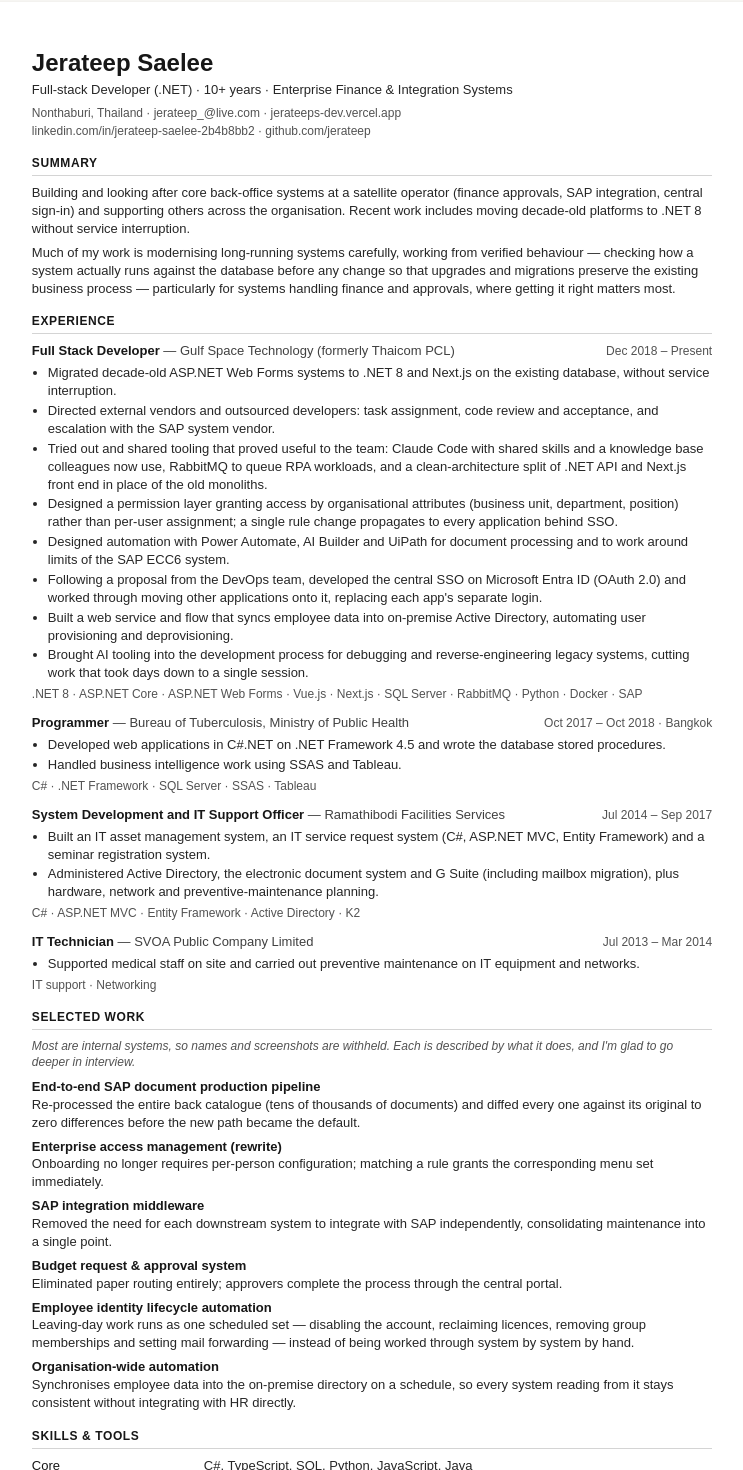
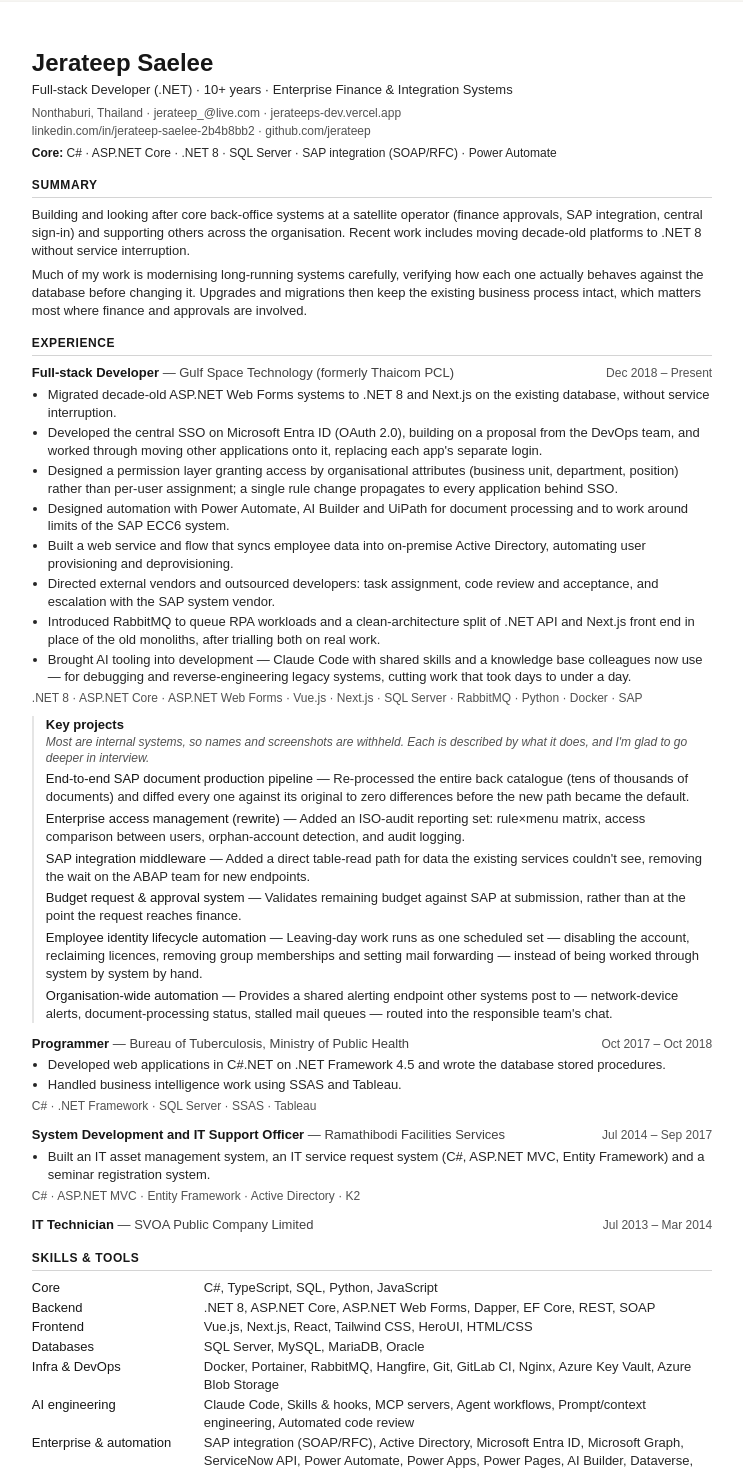
Before and after one commit to jerateep/jerateeps.dev, a Next.js app: page /en/resume in a window 1280 px wide. Shown: the part 95-1565 px from the top of the page, without its empty margins (268-1011 px from the left). Built offline with nearby package versions, Linux system fonts and the light colour scheme; a web font is replaced by a local one.

Commit message:
feat: resume follows recruiter review — core skills up top, key projects under current role, reordered highlights

```diff
--- a/app/[lang]/resume/page.tsx
+++ b/app/[lang]/resume/page.tsx
@@ -11,6 +11,8 @@
  * ขาวดำ ไม่มีกราฟิก ตามรูปแบบที่ ATS อ่านได้และ recruiter พิมพ์ได้ — สีบังคับขาวเสมอไม่ตามธีม
  */
 
+// ข้อจำกัดที่รู้แล้ว: Chrome ฝัง text layer ภาษาไทยไม่สะอาด (สระอำแยกเป็นสองตัวเวลา copy/parse)
+// ลอง Noto Sans Thai แล้วไม่ดีขึ้น — หน้าตาตอนพิมพ์ถูกต้อง แต่ถ้าต้องอัปโหลดเข้า ATS ให้ใช้ฉบับอังกฤษ
 const SITE = "https://jerateeps-dev.vercel.app";
 
 const isLocale = (value: string): value is Locale =>
@@ -28,9 +30,10 @@
   };
 }
 
-function Heading({ children }: { children: string }) {
+// ตัวพิมพ์ใหญ่เฉพาะอังกฤษ — ภาษาไทยไม่มีตัวใหญ่ ถ้าปล่อยไว้คำอังกฤษในหัวข้อไทยจะโดดเป็น "BADGE"
+function Heading({ children, lang }: { children: string; lang: Locale }) {
   return (
-    <h2 className="mt-4 mb-2 break-after-avoid border-b border-neutral-300 pb-1 text-xs font-semibold tracking-wider text-neutral-900 uppercase">
+    <h2 className={`mt-4 mb-2 break-after-avoid border-b border-neutral-300 pb-1 text-xs font-semibold text-neutral-900 ${lang === "en" ? "tracking-wider uppercase" : ""}`}>
       {children}
     </h2>
   );
@@ -67,45 +70,58 @@
             <p key={i}>{row.join("  ·  ")}</p>
           ))}
         </div>
+        <p className="mt-1.5 text-xs">
+          <span className="font-semibold text-neutral-900">{ui.resumeCore[lang]}:</span> {profile.coreSkills.join(" · ")}
+        </p>
       </header>
 
-      <Heading>{lang === "th" ? "สรุป" : "Summary"}</Heading>
+      <Heading lang={lang}>{lang === "th" ? "สรุป" : "Summary"}</Heading>
       <p>{profile.tagline[lang]}</p>
       <p className="mt-1.5">{profile.about[1][lang]}</p>
 
-      <Heading>{ui.sections.experience[lang]}</Heading>
+      <Heading lang={lang}>{ui.sections.experience[lang]}</Heading>
       <div className="space-y-3">
-        {profile.experience.map((job, i) => (
+        {profile.experience.map((job, i) => {
+          const shown = job.highlights.slice(0, job.resumeHighlights ?? job.highlights.length);
+          return (
             // งานสั้นห้ามขาดกลางหน้า — ไม่งั้นบรรทัด stack หลุดไปขึ้นหน้าใหม่บรรทัดเดียว
-          <section key={i} className={job.highlights.length <= 2 ? "break-inside-avoid" : ""}>
+            <section key={i} className={shown.length <= 2 ? "break-inside-avoid" : ""}>
               <div className="flex flex-wrap items-baseline justify-between gap-x-4 break-after-avoid">
                 <h3 className="font-semibold text-neutral-900">
                   {job.role[lang]} <span className="font-normal text-neutral-700">— {job.company[lang]}</span>
                 </h3>
                 <span className="text-xs whitespace-nowrap text-neutral-600">{job.period[lang]}</span>
               </div>
+              {shown.length > 0 && (
+                <>
                   <ul className="mt-1 list-disc space-y-0.5 pl-4">
-              {job.highlights.map((item, j) => (
+                    {shown.map((item, j) => (
                       <li key={j} className="break-inside-avoid">{item[lang]}</li>
                     ))}
                   </ul>
                   <p className="mt-1 text-xs text-neutral-600">{job.stack.join(" · ")}</p>
-          </section>
+                </>
+              )}
+              {/* ผลงานเด่นทั้งหมดอยู่ที่บริษัทปัจจุบัน — วางใต้งานนี้ ไม่ใช่ท้ายประวัติงานเก่า */}
+              {i === 0 && (
+                <div className="mt-2.5 border-l-2 border-neutral-200 pl-3">
+                  <p className="font-semibold text-neutral-900">{ui.resumeKeyProjects[lang]}</p>
+                  <p className="mb-1 text-xs text-neutral-600 italic">{ui.projectsLead[lang]}</p>
+                  <div className="space-y-1">
+                    {projects.map((p) => (
+                      <p key={p.slug} className="break-inside-avoid">
+                        <span className="font-medium text-neutral-900">{p.name[lang]}</span> — {p.impact[p.resumeImpact ?? 0][lang]}
+                      </p>
                     ))}
                   </div>
-
-      <Heading>{ui.sections.projects[lang]}</Heading>
-      <p className="mb-2 text-xs text-neutral-600 italic">{ui.projectsLead[lang]}</p>
-      <div className="space-y-1.5">
-        {projects.map((p) => (
-          <section key={p.slug} className="break-inside-avoid">
-            <h3 className="font-semibold text-neutral-900">{p.name[lang]}</h3>
-            <p>{p.impact[0][lang]}</p>
+                </div>
+              )}
             </section>
-        ))}
+          );
+        })}
       </div>
 
-      <Heading>{ui.sections.skills[lang]}</Heading>
+      <Heading lang={lang}>{ui.sections.skills[lang]}</Heading>
       <dl className="space-y-0.5">
         {profile.skills.map((g, i) => (
           <div key={i} className="flex gap-3">
@@ -115,19 +131,19 @@
         ))}
       </dl>
 
-      <Heading>{ui.education[lang]}</Heading>
+      <Heading lang={lang}>{ui.education[lang]}</Heading>
       <div className="space-y-1">
         {profile.education.map((e, i) => (
           <div key={i} className="flex items-baseline justify-between gap-x-4">
             <p>
               <span className="font-medium text-neutral-900">{e.degree[lang]}</span> — {e.school[lang]}
             </p>
-            <span className="shrink-0 text-xs text-neutral-600">{e.period}</span>
+            <span className="shrink-0 text-xs text-neutral-600">{e.period[lang]}</span>
           </div>
         ))}
       </div>
 
-      <Heading>{ui.certifications[lang]}</Heading>
+      <Heading lang={lang}>{ui.certifications[lang]}</Heading>
       <p>
         <span className="font-medium text-neutral-900">{ui.microsoftLearn[lang]}:</span> {learn.courses.join(", ")}
       </p>
@@ -135,7 +151,7 @@
         <span className="font-medium text-neutral-900">{ui.googleCloud[lang]}:</span> {ui.googleCloudSummary[lang]}
       </p>
 
-      <Heading>{ui.languages[lang]}</Heading>
+      <Heading lang={lang}>{ui.languages[lang]}</Heading>
       <ul>
         {profile.languages.map((l, i) => (
           <li key={i}>
--- a/content/profile.ts
+++ b/content/profile.ts
@@ -30,6 +30,8 @@
   summary: L;
   highlights: L[];
   stack: string[];
+  /** resume PDF แสดง bullet แค่กี่ข้อแรก (0 = บรรทัดตำแหน่งอย่างเดียว) — งานเก่าที่ไม่เกี่ยวกับสายที่สมัคร */
+  resumeHighlights?: number;
 };
 
 export type Project = {
@@ -39,6 +41,8 @@
   role: L;
   impact: L[];
   stack: string[];
+  /** ข้อ impact ที่ resume PDF ใช้ (ค่าเริ่มต้น 0) — เลือกข้อที่ไม่ซ้ำกับ bullet ของงานด้านบน */
+  resumeImpact?: number;
   /** ใช้จัดลำดับและอ้างอิงตอนแก้เนื้อหา ไม่ได้แสดงบนหน้าเว็บ */
   year: string;
   /** ลิงก์สาธารณะเท่านั้น — ระบบภายในไม่ต้องใส่ */
@@ -84,7 +88,8 @@
 export type Education = {
   school: L;
   degree: L;
-  period: string;
+  /** ไทยใช้ พ.ศ. ให้ตรงกับช่วงเวลาของงาน ไม่งั้น recruiter คำนวณช่วงห่างผิด */
+  period: L;
 };
 
 export const profile = {
@@ -104,8 +109,8 @@
       en: "Most of my work sits where the business can't afford errors: budget approvals, data flowing in and out of SAP, and who can access what. These systems are used across the organisation, and many other back-office systems depend on them.",
     },
     {
-      th: "งานส่วนใหญ่คือการ modernize ระบบ legacy ที่ใช้งานมานานอย่างระมัดระวัง โดยยึดการตรวจ behavior จริงของระบบเทียบกับฐานข้อมูลก่อนแก้ทุกครั้ง เพื่อให้การ upgrade หรือ migrate ไม่กระทบ business process เดิม โดยเฉพาะระบบที่เกี่ยวข้องกับการเงินและการอนุมัติซึ่งต้องการความถูกต้องสมบูรณ์",
-      en: "Much of my work is modernising long-running systems carefully, working from verified behaviour — checking how a system actually runs against the database before any change so that upgrades and migrations preserve the existing business process — particularly for systems handling finance and approvals, where getting it right matters most.",
+      th: "งานส่วนใหญ่คือการ modernize ระบบ legacy อย่างระมัดระวัง โดยตรวจ behavior จริงของระบบเทียบกับฐานข้อมูลก่อนแก้ทุกครั้ง การ upgrade หรือ migrate จึงไม่กระทบ business process เดิม ซึ่งสำคัญที่สุดกับระบบการเงินและการอนุมัติ",
+      en: "Much of my work is modernising long-running systems carefully, verifying how each one actually behaves against the database before changing it. Upgrades and migrations then keep the existing business process intact, which matters most where finance and approvals are involved.",
     },
     {
       th: "ชอบลองเครื่องมือที่น่าจะช่วยงานของทีมได้ แล้วแบ่งปันตัวที่ใช้ได้ผลจริง เช่น Claude Code พร้อม skill และ knowledge base ที่แชร์ให้ทีมใช้ต่อ และแยก backend กับ frontend ตาม clean architecture ในระบบที่ rewrite ควบคู่กับการทำ documentation ให้ระบบที่ไม่มีเอกสาร จนเป็น reference ที่ทีมใช้งานจริง",
@@ -122,7 +127,7 @@
         th: "Gulf Space Technology (เดิมชื่อ บมจ. ไทยคม)",
         en: "Gulf Space Technology (formerly Thaicom PCL)",
       },
-      role: { th: "Full Stack Developer", en: "Full Stack Developer" },
+      role: { th: "Full-stack Developer", en: "Full-stack Developer" },
       period: { th: "ธ.ค. 2561 – ปัจจุบัน", en: "Dec 2018 – Present" },
       summary: {
         th: "รับผิดชอบระบบ back-office หลัก และ support ระบบอื่นทั่วองค์กร ครอบคลุมงานการเงิน approval workflow, access management และ SAP integration ทั้งดูแลระบบ legacy บน Web Forms, พัฒนาระบบใหม่บน ASP.NET Core และงาน automation ทั้งฝั่ง server และ RPA",
@@ -134,12 +139,8 @@
           en: "Migrated decade-old ASP.NET Web Forms systems to .NET 8 and Next.js on the existing database, without service interruption.",
         },
         {
-          th: "กำกับงาน vendor และ outsource developer ทั้ง assign งาน, code review และตรวจรับงาน และ escalate ปัญหากับ vendor ของระบบ SAP",
-          en: "Directed external vendors and outsourced developers: task assignment, code review and acceptance, and escalation with the SAP system vendor.",
-        },
-        {
-          th: "ทดลองและแบ่งปันเครื่องมือที่ใช้ได้ผลให้ทีม ได้แก่ Claude Code พร้อม skill และ knowledge base ที่ทีมใช้ร่วมกัน, RabbitMQ สำหรับทำ queue งาน RPA และการแยก .NET API กับ Next.js ตาม clean architecture แทนโครงสร้าง monolith เดิม",
-          en: "Tried out and shared tooling that proved useful to the team: Claude Code with shared skills and a knowledge base colleagues now use, RabbitMQ to queue RPA workloads, and a clean-architecture split of .NET API and Next.js front end in place of the old monoliths.",
+          th: "พัฒนาระบบ SSO กลางบน Microsoft Entra ID (OAuth 2.0) ต่อยอดจากข้อเสนอของทีม DevOps แล้วค่อย ๆ ย้ายแอปอื่นมาใช้ แทน login แยกของแต่ละแอป",
+          en: "Developed the central SSO on Microsoft Entra ID (OAuth 2.0), building on a proposal from the DevOps team, and worked through moving other applications onto it, replacing each app's separate login.",
         },
         {
           th: "ออกแบบ permission layer ที่ให้สิทธิ์ตามโครงสร้างองค์กร (สังกัด แผนก ตำแหน่ง) แทนการ assign สิทธิ์รายคน แก้ rule จุดเดียวมีผลกับทุกแอปที่อยู่หลัง SSO",
@@ -150,16 +151,20 @@
           en: "Designed automation with Power Automate, AI Builder and UiPath for document processing and to work around limits of the SAP ECC6 system.",
         },
         {
-          th: "ต่อยอดข้อเสนอของทีม DevOps โดยพัฒนาระบบ SSO กลางบน Microsoft Entra ID (OAuth 2.0) แล้วค่อย ๆ ย้ายแอปอื่นมาใช้ แทน login แยกของแต่ละแอป",
-          en: "Following a proposal from the DevOps team, developed the central SSO on Microsoft Entra ID (OAuth 2.0) and worked through moving other applications onto it, replacing each app's separate login.",
-        },
-        {
           th: "พัฒนา web service และ flow สำหรับ sync ข้อมูลพนักงานจาก SQL Server เข้าสู่ Active Directory เพื่อทำ user provisioning และ deprovisioning แบบอัตโนมัติ",
           en: "Built a web service and flow that syncs employee data into on-premise Active Directory, automating user provisioning and deprovisioning.",
         },
         {
-          th: "นำเครื่องมือ AI เข้ามาในกระบวนการพัฒนา ทั้ง debug และ reverse-engineer ระบบ legacy ลดงานที่เคยใช้หลายวันเหลือภายใน session เดียว",
-          en: "Brought AI tooling into the development process for debugging and reverse-engineering legacy systems, cutting work that took days down to a single session.",
+          th: "กำกับงาน vendor และ outsource developer ทั้ง assign งาน, code review และตรวจรับงาน และ escalate ปัญหากับ vendor ของระบบ SAP",
+          en: "Directed external vendors and outsourced developers: task assignment, code review and acceptance, and escalation with the SAP system vendor.",
+        },
+        {
+          th: "นำ RabbitMQ มาทำ queue งาน RPA และแยก .NET API กับ Next.js ตาม clean architecture แทนโครงสร้าง monolith เดิม หลังทดลองกับงานจริงแล้วได้ผล",
+          en: "Introduced RabbitMQ to queue RPA workloads and a clean-architecture split of .NET API and Next.js front end in place of the old monoliths, after trialling both on real work.",
+        },
+        {
+          th: "นำเครื่องมือ AI เข้ามาในกระบวนการพัฒนา ได้แก่ Claude Code พร้อม skill และ knowledge base ที่ทีมใช้ร่วมกัน ใช้ debug และ reverse-engineer ระบบ legacy ลดงานที่เคยใช้หลายวันเหลือไม่ถึงวัน",
+          en: "Brought AI tooling into development — Claude Code with shared skills and a knowledge base colleagues now use — for debugging and reverse-engineering legacy systems, cutting work that took days to under a day.",
         },
       ],
       stack: [
@@ -181,7 +186,7 @@
         en: "Bureau of Tuberculosis, Ministry of Public Health",
       },
       role: { th: "Programmer", en: "Programmer" },
-      period: { th: "ต.ค. 2560 – ต.ค. 2561 · กรุงเทพฯ", en: "Oct 2017 – Oct 2018 · Bangkok" },
+      period: { th: "ต.ค. 2560 – ต.ค. 2561", en: "Oct 2017 – Oct 2018" },
       summary: {
         th: "เก็บ requirement จากผู้ใช้งาน และพัฒนาทั้ง front end และ back end ด้วย C# บน .NET Framework พร้อมรับผิดชอบงานด้านฐานข้อมูลและ Active Directory",
         en: "Gathered requirements from users and developed both front end and back end in C# on .NET Framework, alongside database work and Active Directory administration.",
@@ -223,6 +228,7 @@
         },
       ],
       stack: ["C#", "ASP.NET MVC", "Entity Framework", "Active Directory", "K2"],
+      resumeHighlights: 1,
     },
     {
       company: {
@@ -242,6 +248,7 @@
         },
       ],
       stack: ["IT support", "Networking"],
+      resumeHighlights: 0,
     },
   ] satisfies Job[],
 
@@ -351,6 +358,7 @@
     },
     {
       slug: "iam-rewrite",
+      resumeImpact: 1,
       name: {
         th: "ระบบ access management ขององค์กร (rewrite)",
         en: "Enterprise access management (rewrite)",
@@ -425,6 +433,7 @@
     },
     {
       slug: "sap-middleware",
+      resumeImpact: 1,
       name: {
         th: "SAP integration middleware ของระบบ back-office",
         en: "SAP integration middleware",
@@ -460,6 +469,7 @@
     },
     {
       slug: "budget-request",
+      resumeImpact: 1,
       name: {
         th: "ระบบขออนุมัติงบประมาณ",
         en: "Budget request & approval system",
@@ -526,7 +536,7 @@
           en: "Fixed a transfer screen that accepted duplicate assets and reported errors that did not match the real cause.",
         },
       ],
-      stack: ["ASP.NET WebForms", "SQL Server", "SAP", "SOAP"],
+      stack: ["ASP.NET Web Forms", "SQL Server", "SAP", "SOAP"],
     },
     {
       slug: "logistics-inventory",
@@ -619,6 +629,7 @@
     },
     {
       slug: "enterprise-automation",
+      resumeImpact: 2,
       name: {
         th: "งาน automation กลางขององค์กร",
         en: "Organisation-wide automation",
@@ -856,7 +867,7 @@
         th: "วิทยาศาสตรบัณฑิต (วท.บ.) วิทยาการคอมพิวเตอร์",
         en: "B.Sc. Computer Science",
       },
-      period: "2009 – 2013",
+      period: { th: "2552 – 2556", en: "2009 – 2013" },
     },
     {
       school: { th: "วิทยาลัยเทคนิคตรัง", en: "Trang Technical College" },
@@ -864,7 +875,7 @@
         th: "ปวช. และ ปวส. สาขาคอมพิวเตอร์ธุรกิจ",
         en: "Vocational Certificate and Higher Vocational Certificate, Business Computer",
       },
-      period: "2004 – 2009",
+      period: { th: "2547 – 2552", en: "2004 – 2009" },
     },
   ] satisfies Education[],
 
@@ -1017,18 +1028,18 @@
     "ASP.NET Core",
     ".NET 8",
     "SQL Server",
-    "SAP integration (RFC)",
+    "SAP integration (SOAP/RFC)",
     "Power Automate",
   ],
 
   skills: [
     {
       title: { th: "หลัก", en: "Core" },
-      items: ["C#", "TypeScript", "SQL", "Python", "JavaScript", "Java"],
+      items: ["C#", "TypeScript", "SQL", "Python", "JavaScript"],
     },
     {
       title: { th: "Backend", en: "Backend" },
-      items: [".NET 8", "ASP.NET Core", "ASP.NET WebForms", "Dapper", "EF Core", "REST", "SOAP"],
+      items: [".NET 8", "ASP.NET Core", "ASP.NET Web Forms", "Dapper", "EF Core", "REST", "SOAP"],
     },
     {
       title: { th: "Frontend", en: "Frontend" },
@@ -1040,7 +1051,7 @@
     },
     {
       title: { th: "Infra และ DevOps", en: "Infra & DevOps" },
-      items: ["Docker", "RabbitMQ", "Hangfire", "Git", "GitLab CI", "Nginx"],
+      items: ["Docker", "Portainer", "RabbitMQ", "Hangfire", "Git", "GitLab CI", "Nginx", "Azure Key Vault", "Azure Blob Storage"],
     },
     {
       title: { th: "AI engineering", en: "AI engineering" },
@@ -1056,7 +1067,7 @@
     {
       title: { th: "Enterprise และ automation", en: "Enterprise & automation" },
       items: [
-        "SAP integration (RFC)",
+        "SAP integration (SOAP/RFC)",
         "Active Directory",
         "Microsoft Entra ID",
         "Microsoft Graph",
--- a/content/ui.ts
+++ b/content/ui.ts
@@ -69,6 +69,9 @@
   moreProjects: { th: "ระบบอื่นที่พัฒนาและดูแล", en: "Other systems I build and maintain" },
   contactCta: { th: "ติดต่อผม", en: "Get in touch" },
   // ใช้คำว่า resume ไม่ใช่ CV — สาย IT ในไทยและฝั่งอเมริกาใช้ resume (สั้น 1–2 หน้า) ส่วน CV คือฉบับยาวแบบสายวิชาการ/ยุโรป
+  resumeKeyProjects: { th: "ผลงานหลัก", en: "Key projects" },
+  resumeCore: { th: "ทักษะหลัก", en: "Core" },
+  resumeOtherLang: { th: "English version", en: "ฉบับภาษาไทย" },
   resumePdf: { th: "ดาวน์โหลด Resume (PDF)", en: "Download resume (PDF)" },
   builtWith: {
     th: "เขียนด้วย Next.js และ Tailwind CSS · deploy บน Vercel",
```
Also changed, not shown: app/[lang]/page.tsx (+9 -1 lines), 2 other files (tests, documents, lock files or other folders). Lines whose indentation alone changed are shown as unchanged.
